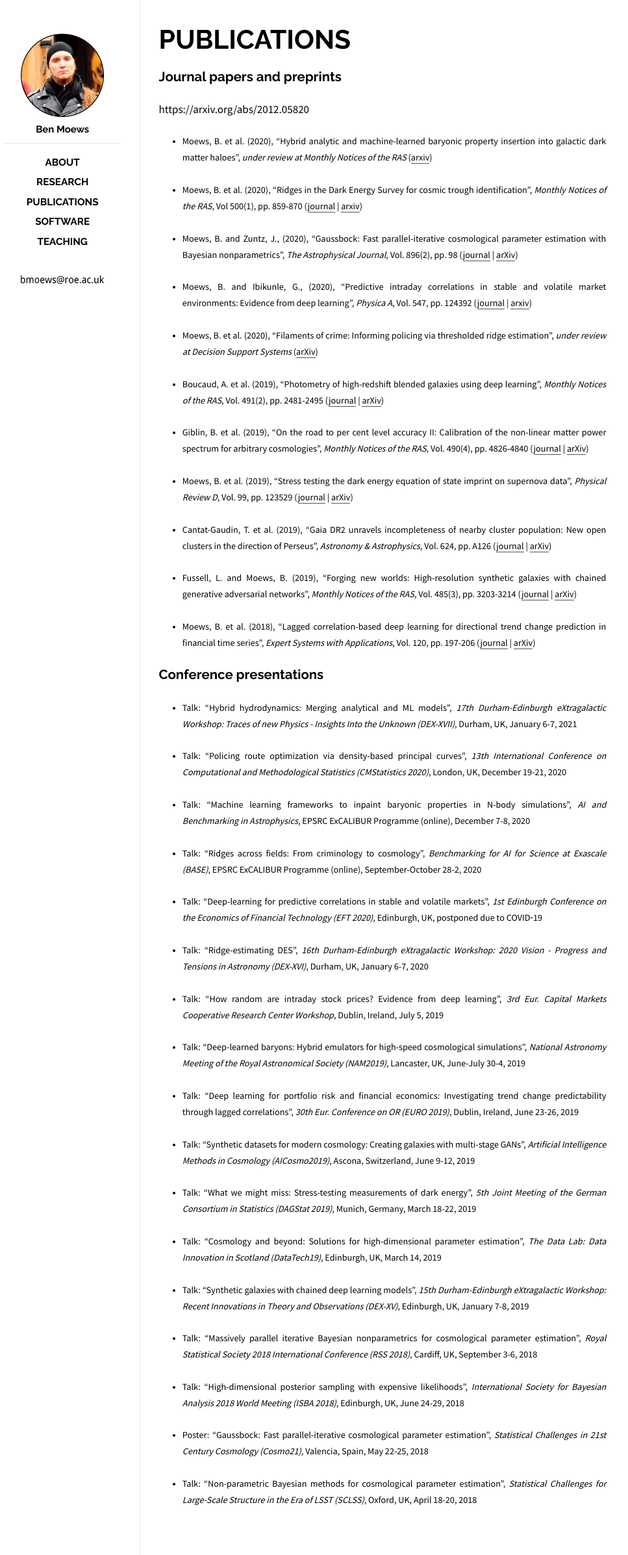
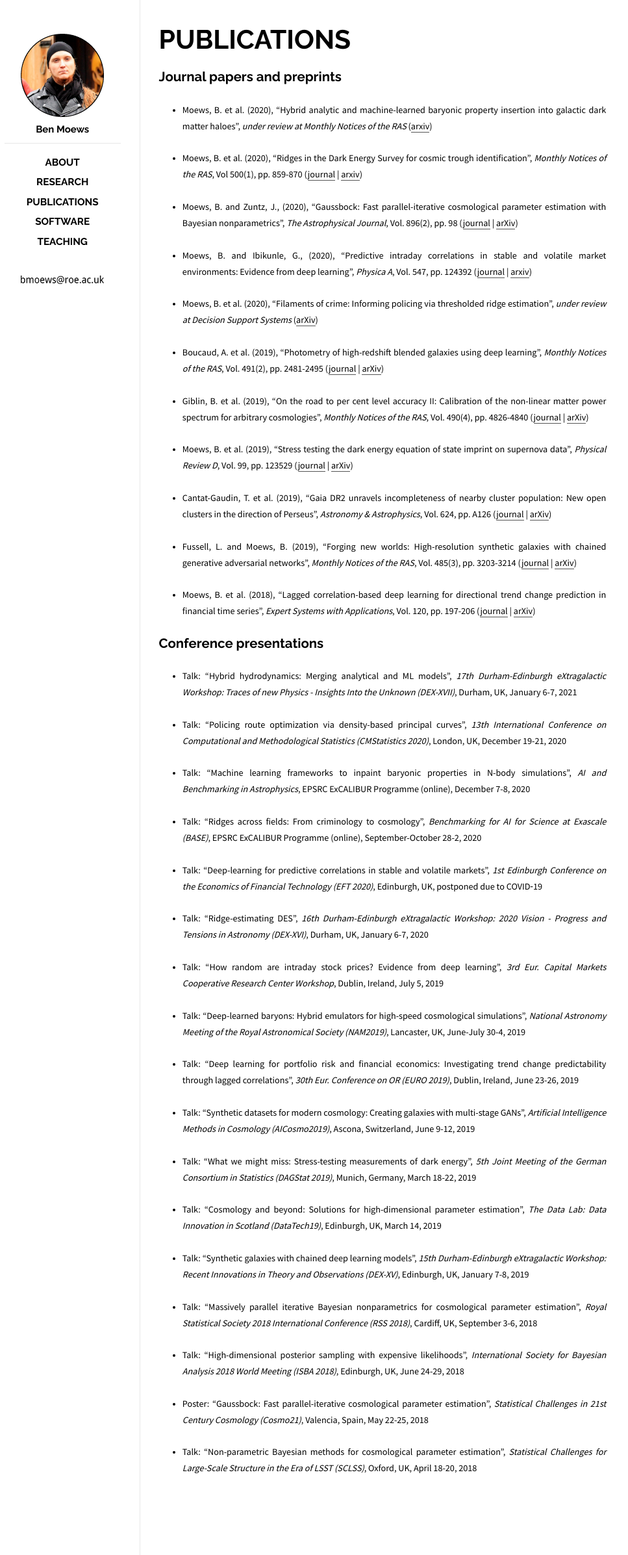
Before and after one commit to moews/moews.github.io, a Jekyll site: the page built from _posts/2017-03-25-publications.md, in a window 1280 px wide. Shown: the whole page at 65% size, without its empty margins (143-1110 px from the left). Built offline with Jekyll 4.4.1, drawn with Linux system fonts in a browser that asks for light colours; some of the changed lines change nothing that is shown.

Commit message:
Update 2017-03-25-publications.md

```diff
--- a/_posts/2017-03-25-publications.md
+++ b/_posts/2017-03-25-publications.md
@@ -7,8 +7,6 @@ categories: posts
 ---
 
 ## Journal papers and preprints
-
-https://arxiv.org/abs/2012.05820
 
 * <small>Moews, B. et al. (2020), "Hybrid analytic and machine-learned baryonic property insertion into galactic dark matter haloes", _under review at Monthly Notices of the RAS_ ([arxiv](https://arxiv.org/abs/2012.05820))</small>
 
```
